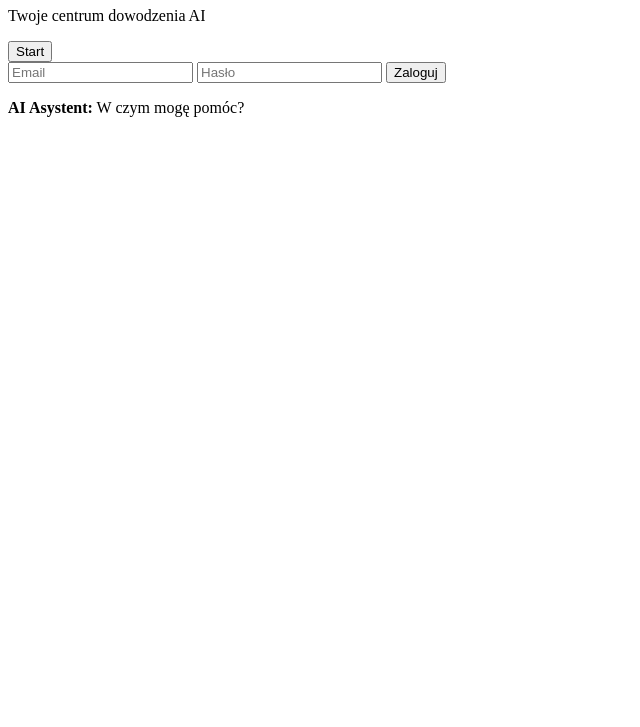
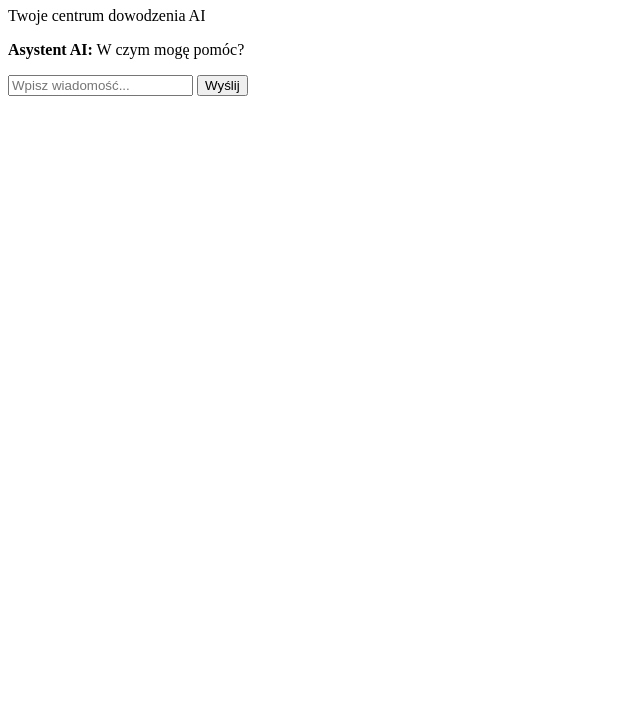
Before and after one commit to Proxima84-code/osmos-proxima, a plain HTML site: page index.html in a window 1280 px wide. Shown: the part 73-800 px from the top of the page, without its empty margins (0-640 px from the left). Drawn offline with Linux system fonts and the light colour scheme.

Commit message:
Update index.html

```diff
--- a/index.html
+++ b/index.html
@@ -1,27 +1,43 @@
 <!DOCTYPE html>
 <html lang="pl">
 <head>
-  <meta charset="UTF-8">
-  <meta name="viewport" content="width=device-width, initial-scale=1.0">
+  <meta charset="UTF-8" />
+  <meta name="viewport" content="width=device-width, initial-scale=1.0"/>
   <title>Osmoza Proxima</title>
-  <link rel="stylesheet" href="style.css">
+  <link rel="stylesheet" href="style.css" />
 </head>
 <body>
   <div class="container">
     <h1>Witaj w Osmoza Proxima</h1>
     <p>Twoje centrum dowodzenia AI</p>
 
-    <button class="start-btn">Start</button>
-
-    <form class="login-form">
-      <input type="email" placeholder="Email" required>
-      <input type="password" placeholder="Hasło" required>
-      <button type="submit">Zaloguj</button>
-    </form>
-
     <div class="ai-box">
-      <p><strong>AI Asystent:</strong> W czym mogę pomóc?</p>
+      <p><strong>Asystent AI:</strong> W czym mogę pomóc?</p>
+      <div class="chat-interface">
+        <input type="text" id="userInput" placeholder="Wpisz wiadomość..." />
+        <button onclick="sendMessage()">Wyślij</button>
+      </div>
+      <div id="chatLog"></div>
     </div>
   </div>
+
+  <script>
+    function sendMessage() {
+      const input = document.getElementById("userInput");
+      const chatLog = document.getElementById("chatLog");
+
+      if (input.value.trim() !== "") {
+        const userMsg = document.createElement("p");
+        userMsg.innerHTML = "<strong>Ty:</strong> " + input.value;
+        chatLog.appendChild(userMsg);
+
+        const aiMsg = document.createElement("p");
+        aiMsg.innerHTML = "<strong>AI:</strong> Pracuję nad odpowiedzią...";
+        chatLog.appendChild(aiMsg);
+
+        input.value = "";
+      }
+    }
+  </script>
 </body>
 </html>
```
